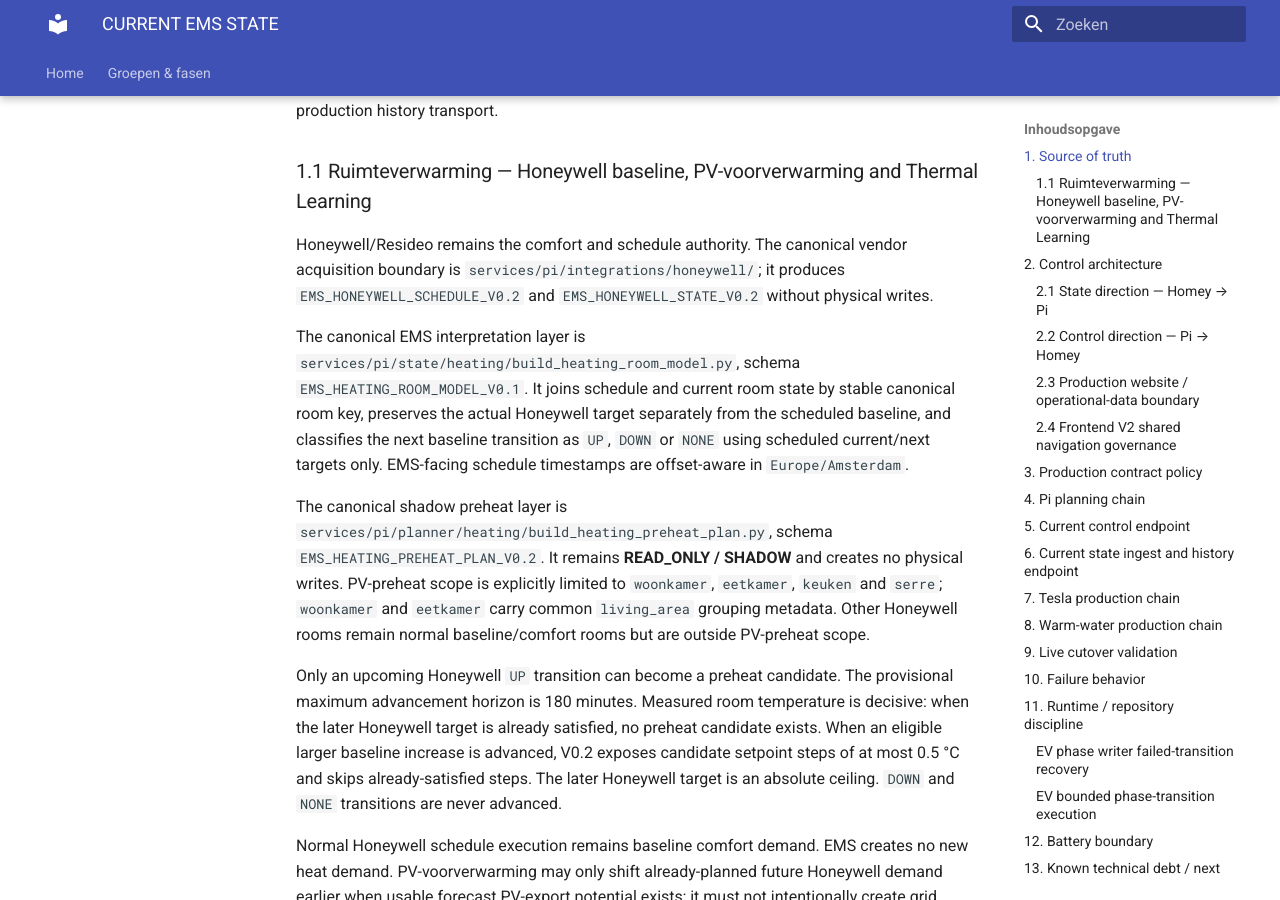
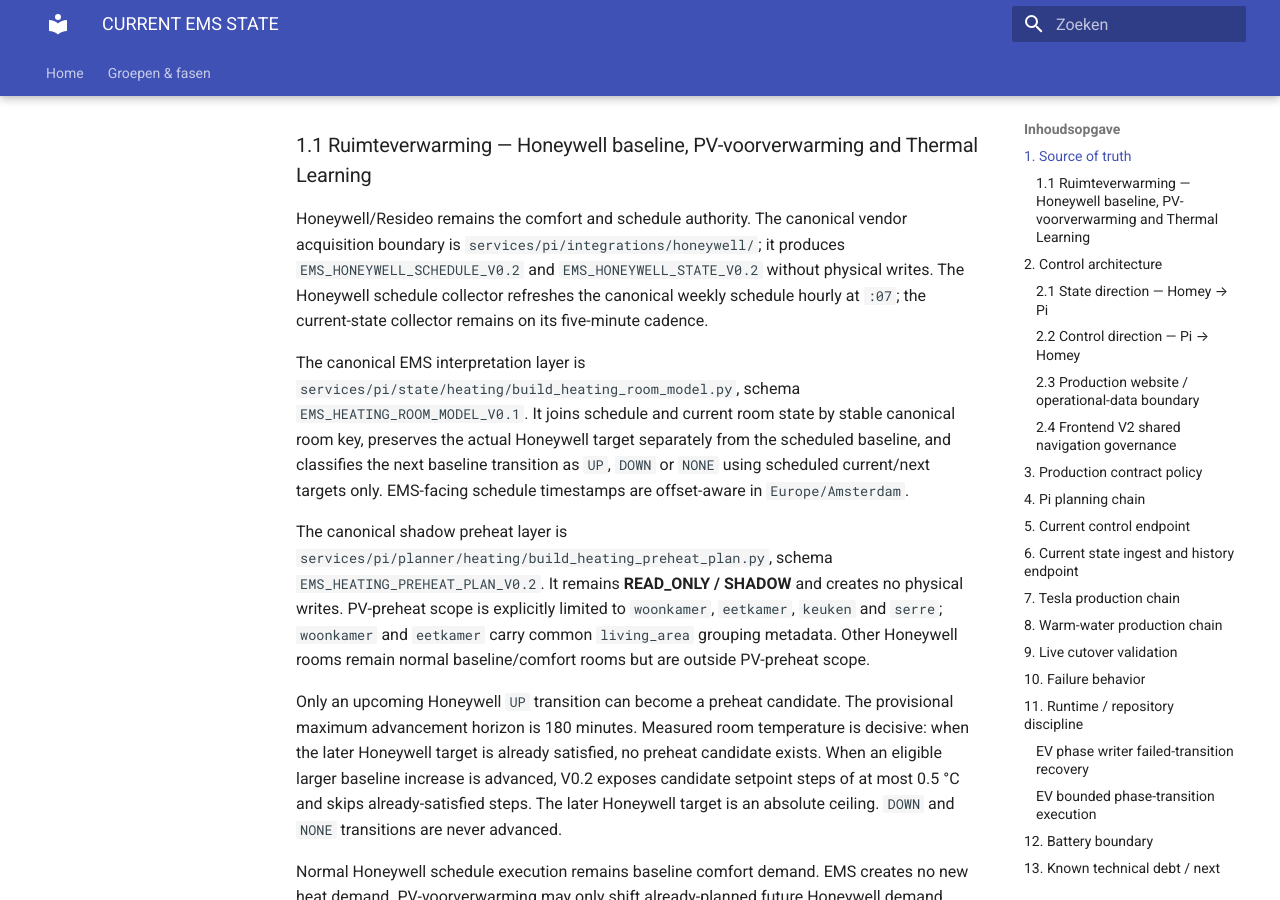
Before and after one commit to OnsKasteeltje/homey-energy-manual, an MkDocs documentation site: the page built from docs/architecture/CURRENT-EMS-STATE.md, in a window 1280 px wide and 900 px high, scrolled down 1422 px. Built offline with MkDocs 1.6.1 and Material for MkDocs 9.7.7, drawn with Linux system fonts in a browser that asks for light colours.

Commit message:
docs(honeywell): document hourly schedule refresh

```diff
--- a/docs/architecture/CURRENT-EMS-STATE.md
+++ b/docs/architecture/CURRENT-EMS-STATE.md
@@ -30,7 +30,7 @@ Operational energy history follows the canonical Homey → Pi state direction. A
 
 ### 1.1 Ruimteverwarming — Honeywell baseline, PV-voorverwarming and Thermal Learning
 
-Honeywell/Resideo remains the comfort and schedule authority. The canonical vendor acquisition boundary is `services/pi/integrations/honeywell/`; it produces `EMS_HONEYWELL_SCHEDULE_V0.2` and `EMS_HONEYWELL_STATE_V0.2` without physical writes.
+Honeywell/Resideo remains the comfort and schedule authority. The canonical vendor acquisition boundary is `services/pi/integrations/honeywell/`; it produces `EMS_HONEYWELL_SCHEDULE_V0.2` and `EMS_HONEYWELL_STATE_V0.2` without physical writes. The Honeywell schedule collector refreshes the canonical weekly schedule hourly at `:07`; the current-state collector remains on its five-minute cadence.
 
 The canonical EMS interpretation layer is `services/pi/state/heating/build_heating_room_model.py`, schema `EMS_HEATING_ROOM_MODEL_V0.1`. It joins schedule and current room state by stable canonical room key, preserves the actual Honeywell target separately from the scheduled baseline, and classifies the next baseline transition as `UP`, `DOWN` or `NONE` using scheduled current/next targets only. EMS-facing schedule timestamps are offset-aware in `Europe/Amsterdam`.
 
```
Also changed, not shown: other parts of docs/architecture/CURRENT-EMS-STATE.md (+1 -1 lines).
